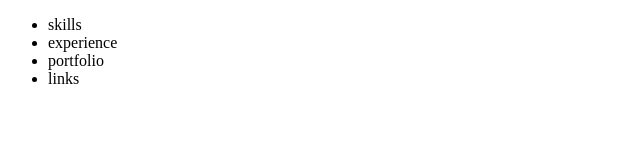
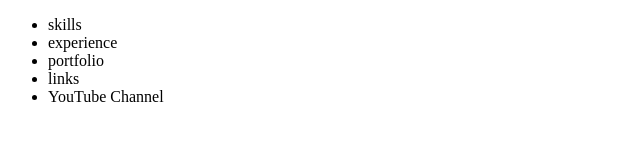
Before and after one commit to GamercoderX/MyPortfolio, a plain HTML site: page index.html in a window 1280 px wide. Shown: the whole page, without its empty margins (0-640 px from the left). Drawn offline with Linux system fonts and the light colour scheme.

Commit message:
2nd portfolio commit

```diff
--- a/index.html
+++ b/index.html
@@ -12,6 +12,7 @@
         <li>experience</li>
         <li>portfolio</li>
         <li>links</li>
+        <li>YouTube Channel</li>
     </ul>
 
 </body>
```
